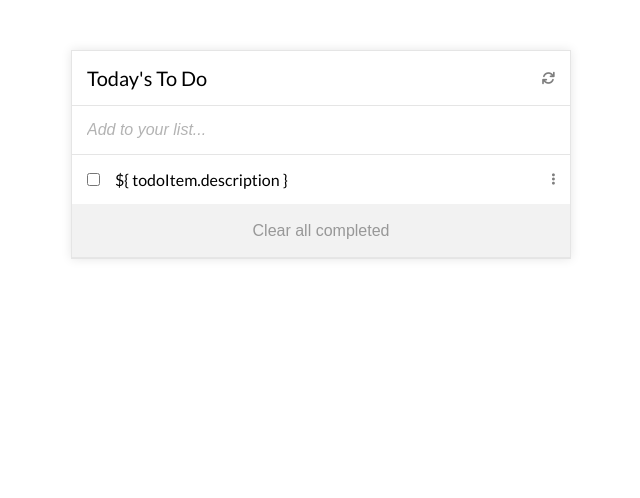
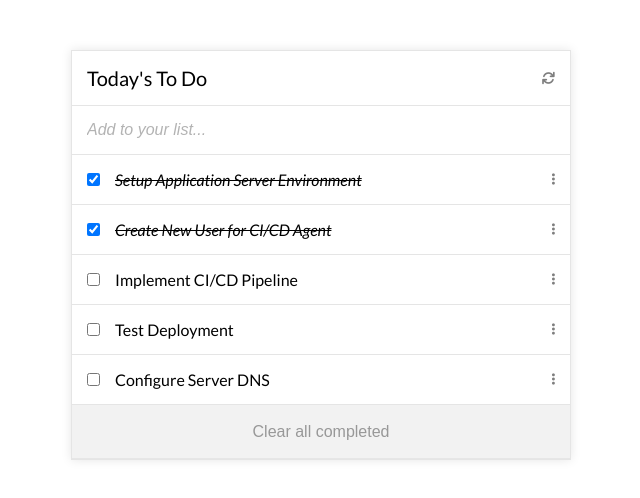
Before and after one commit to joshuaivie/MD2-Todo-List, a website built with webpack: page src/index.html in a window 1280 px wide. Shown: the whole page, without its empty margins (319-959 px from the left). Built offline with nearby package versions, Linux system fonts and the light colour scheme; some icons are missing.

Commit message:
Complete Modul Breakdown

```diff
--- a/src/index.css
+++ b/src/index.css
@@ -86,14 +86,16 @@ button:active {
 .list {
   display: flex;
   flex-direction: column;
-  padding: 1.5rem;
   font-size: 16px;
 }
 
 .list .list-item {
   display: flex;
   justify-content: space-between;
+  padding: 1.5rem;
+  border-bottom: 1px solid rgb(0 0 0 / 10%);
 }
+
 
 .list .list-item .left,
 .list .list-item .right {
--- a/src/index.html
+++ b/src/index.html
@@ -6,7 +6,6 @@
   <meta name="viewport" content="width=device-width, initial-scale=1.0">
   <title>Todo List</title>
   <link rel="stylesheet" href="https://cdnjs.cloudflare.com/ajax/libs/font-awesome/6.0.0/css/all.min.css">
-  <link rel="stylesheet" href="./index.css">
 </head>
 <body>
   <div class="list-container">
@@ -23,21 +22,7 @@
       </button>
     </div>
 
-      <ul class="list">
-        <li class="list-item">
-          <div class="left">
-            <input type="checkbox"/>
-            <p class="description">${
-              todoItem.description
-            }</p>
-          </div>
-          <div class="right">
-            <button class="more-options">
-              <i class="fa-solid fa-ellipsis-vertical"></i>
-            </button>
-          </div>
-        </li>
-      </ul>
+      <ul class="list" id="list"></ul>
 
     <button class="clear-list-button">Clear all completed</button>
   </div>
--- a/src/index.js
+++ b/src/index.js
@@ -1 +1,4 @@
 import './index.css';
+import renderHTMLList from './modules/todoList';
+
+renderHTMLList();
--- a/src/modules/elements.js
+++ b/src/modules/elements.js
@@ -0,0 +1,3 @@
+const ListInnerContainer = document.getElementById('list');
+
+export default ListInnerContainer;
--- /dev/null
+++ b/src/modules/todoList.js
@@ -0,0 +1,26 @@
+import TodoList from "./todoListData.js";
+import ListInnerContainer from "./elements.js";
+
+const generateHTMLList = (list) => {
+  let htmlList = ''
+  list.forEach((item)=> {
+    htmlList += `<li class="list-item" id="item-${item.index}">
+    <div class="left">
+      <input type="checkbox" ${item.completed ? 'checked' : ''}/>
+      <p class="description">${item.description}</p>
+    </div>
+    <div class="right">
+      <button class="more-options">
+        <i class="fa-solid fa-ellipsis-vertical"></i>
+      </button>
+    </div>
+  </li>`
+  })
+  return htmlList;
+};
+
+const renderHTMLList = () => {
+  ListInnerContainer.innerHTML = generateHTMLList(TodoList)
+}
+
+export default renderHTMLList;
--- a/src/modules/todoListData.js
+++ b/src/modules/todoListData.js
@@ -1,4 +1,4 @@
-const todoList = [
+const TodoList = [
   {
     index: 0,
     description: 'Setup Application Server Environment',
@@ -26,4 +26,4 @@ const todoList = [
   },
 ]
 
-export default todoList
+export default TodoList
```
Also changed, not shown: dist/index.html, dist/index.js (added), dist/main.js (deleted).
